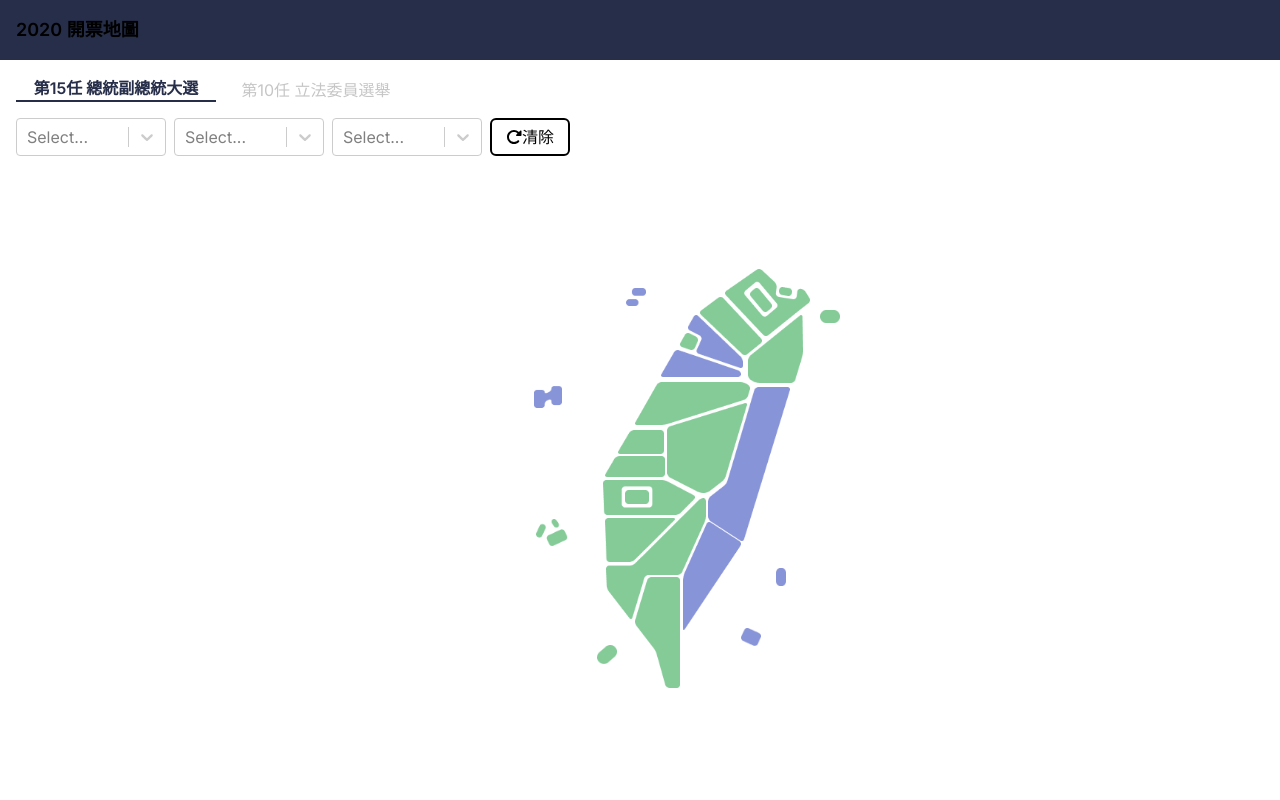
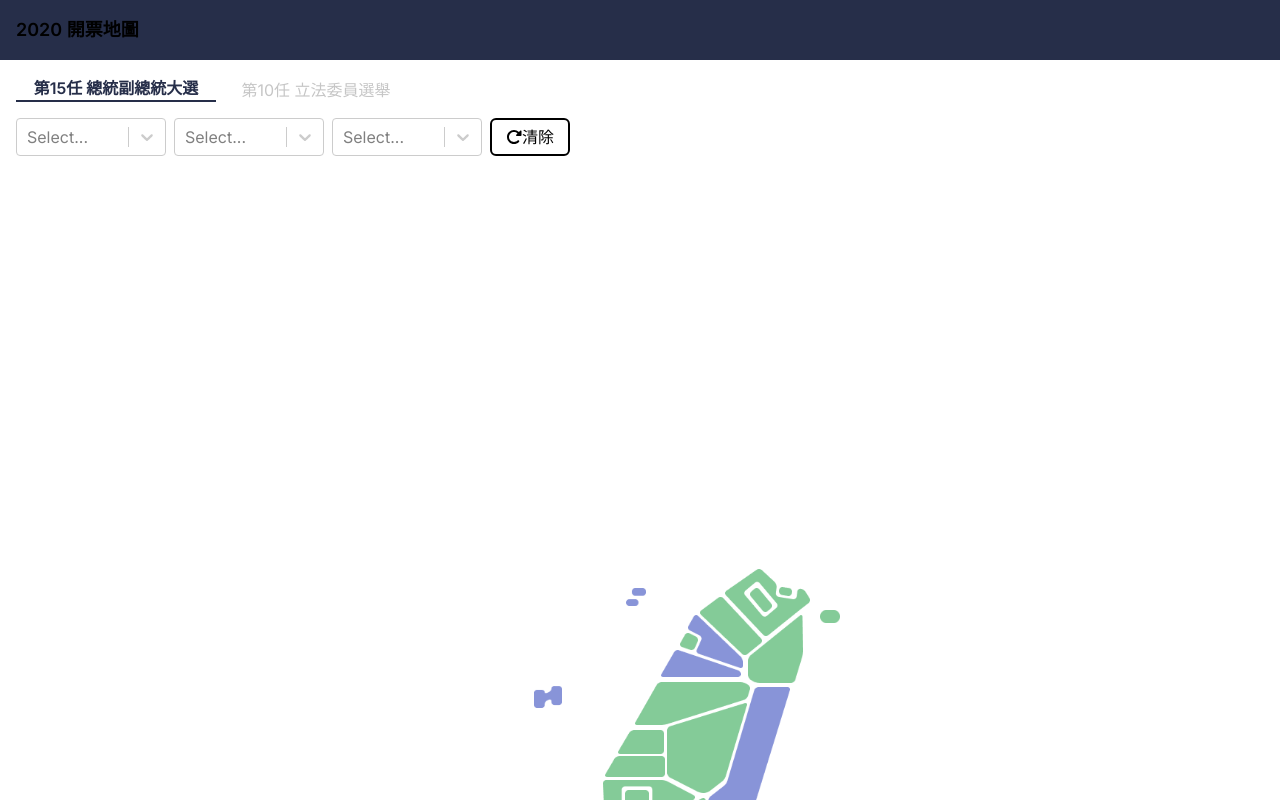
Before and after one commit to xms7104/F2E22023, a Next.js app: page / in a window 1280 px wide. Shown: the top 800 px of the page. Built offline with nearby package versions, Linux system fonts and the light colour scheme.

Commit message:
add chart event

```diff
--- a/src/app/area.jsx
+++ b/src/app/area.jsx
@@ -3,7 +3,7 @@ import React, { useEffect, useState } from 'react';
 import Select from 'react-select';
 import cityOption from './data/cityOption';
 
-function AreaOption({ city, area, setArea }) {
+function AreaOption({ city, area, setArea, setVoting, setParty }) {
     const [areaOption, setAreaOption] = useState([]);
     console.log(city.value, cityOption[city.value])
     useEffect(() => {
--- a/src/app/areaDetail.jsx
+++ b/src/app/areaDetail.jsx
@@ -3,7 +3,7 @@ import React, { useEffect, useState } from 'react';
 import Select from 'react-select';
 import detailCityOption from './data/detailCityOption';
 
-function AreaDetailOption({ city, area, areaDetail ,setAreaDetail }) {
+function AreaDetailOption({ city, area, areaDetail ,setAreaDetail, setVoting, setParty }) {
     const [areaOption, setAreaOption] = useState([]);
     useEffect(() => {
         if(city.length !== 0 && area.length !== 0){
--- a/src/app/chart.jsx
+++ b/src/app/chart.jsx
@@ -4,7 +4,7 @@ import Image from 'next/image';
 import detailCity from './data/detailCity';
 import ReactECharts from 'echarts-for-react';
 
-function Chart() {
+function Chart({voting, party}) {
     const option = {
 
     };
--- a/src/app/page.js
+++ b/src/app/page.js
@@ -8,13 +8,16 @@ import Header from './header';
 import TaiWanMap from './taiwanMap';
 import AreaOption from './area';
 import AreaDetailOption from './areaDetail';
+import Chart from './chart';
 
 export default function Home() {
-  const[title, setTitle] = useState('第15任 總統副總統大選');
-  const[cityOption, setCityOption] = useState([]);
-  const[city, setCity] = useState([]);
-  const[area, setArea] = useState([]);
-  const[areaDetail, setAreaDetail] = useState([]);
+  const [title, setTitle] = useState('第15任 總統副總統大選');
+  const [cityOption, setCityOption] = useState([]);
+  const [city, setCity] = useState([]);
+  const [area, setArea] = useState([]);
+  const [areaDetail, setAreaDetail] = useState([]);
+  const [voting, setVoting] = useState([{value:'14,300,940', name:'有效票數'}, {value:'163,631', name:'無效票數'}]);
+  const [party, setParty] = useState([{value:'608,590', name:'黨1'}, {value:'5,522,119', name:'黨2'}, {value:'8,170,231', name:'黨3'}]);
 
   const titleData = [
     {id:0, title: '第15任 總統副總統大選'},
@@ -60,10 +63,10 @@ export default function Home() {
         </div>
         <div className='flex justify-start items-center'>
           <div className='w-[150px] mr-2'>
-            <AreaOption city={city} area={area} setArea={setArea} />
+            <AreaOption city={city} area={area} setArea={setArea} setVoting={setVoting} setParty={setParty} />
           </div>
           <div className='w-[150px] mr-2'>
-            <AreaDetailOption city={city} area={area} areaDetail={areaDetail} setAreaDetail={setAreaDetail} />
+            <AreaDetailOption city={city} area={area} areaDetail={areaDetail} setAreaDetail={setAreaDetail} setVoting={setVoting} setParty={setParty} />
           </div>
         </div>
         <div className='flex justify-center items-center w-[80px] h-[38px] border-2 border-solid border-black rounded-md cursor-pointer px-2 py-2'>
@@ -73,7 +76,11 @@ export default function Home() {
           <p>清除</p>
         </div>
       </div>
-      <TaiWanMap />
+      <div>
+        <Chart voting={voting} party={party} />
+        <TaiWanMap />
+      </div>
+
     </main>
   )
 }
```
